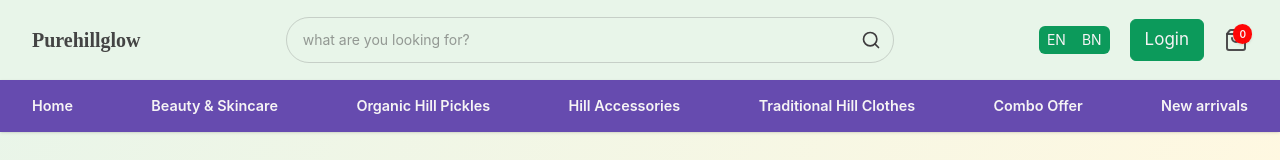
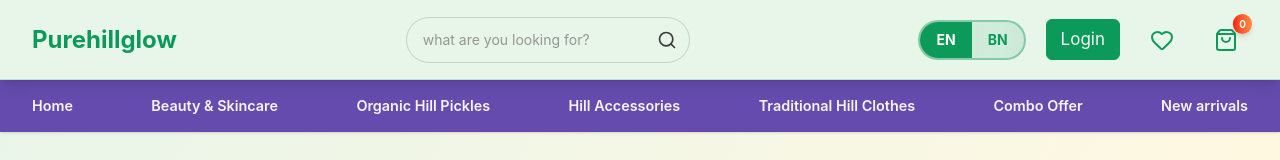
Before and after one commit to kajal-rekha/purehillglow, a Next.js app: page / in a window 1280 px wide. Shown: the top 160 px of the page. Built offline with nearby package versions, Linux system fonts and the light colour scheme; no server answers.

Commit message:
navbar update

```diff
--- a/components/ProductSearchForm.jsx
+++ b/components/ProductSearchForm.jsx
@@ -2,7 +2,7 @@ import { Search } from "lucide-react";
 
 const ProductSearch = () => {
     return (
-        <div className="hidden md:block mx-auto ">
+        <div className="hidden md:block mx-auto">
             <form className="relative border border-dark/20 focus-within:border-primary/50 rounded-full w-full eq">
                 <input
                     type="search"
--- a/components/shared/Navbar/TopNavbar.jsx
+++ b/components/shared/Navbar/TopNavbar.jsx
@@ -1,48 +1,34 @@
-import { ShoppingBag } from "lucide-react";
+import { Heart, ShoppingBag } from "lucide-react";
 import Link from "next/link";
 import ProductSearch from "../../ProductSearchForm";
 import { buttonVariants } from "../../ui/Button";
 
 const Navbar = () => {
     return (
-        <header className="h-20 fixed top-0 left-0 right-0 z-[99] flex items-center shadow-sm bg-background2">
+        <header className="fixed top-0 left-0 right-0 z-[999] bg-green-light shadow-lg border-b border-primary/20 h-14 md:h-20 flex items-center">
             <nav className="flex justify-between items-center wrapper ">
                 <div>
                     <Link
                         href="/"
-                        className=" font-semibold text-xl font-vibes"
+                        className="font-bold text-lg md:text-2xl text-primary hover:text-primary/80 eq"
                     >
                         Purehillglow
-                        {/* <Image
-                        src="https://res.cloudinary.com/dh0ado2ir/image/upload/v1764215598/purehillglow-logo-website_clw2mn.jpg"
-                        alt="pure hill glow logo"
-                        width={200}
-                        height={200}
-                        className="w-20 h-20 rounded-full"
-                    /> */}
                     </Link>
                 </div>
 
-                <div className="w-[50%]">
+                <div className="hidden lg:flex w-full">
                     <ProductSearch />
                 </div>
 
                 <div className="flex items-center gap-5 justify-center">
-                    <div className="flex  rounded-md overflow-hidden justify-between h-7">
-                        <button
-                            className="px-1.5 md:px-2 py-1 text-sm
-                                     bg-primary text-light"
-                        >
+                    <div className="flex rounded-full overflow-hidden border-2 border-primary/40 bg-gradient-to-r from-primary/8 to-primary/12 h-9 sm:h-10">
+                        <button className="px-2.5 sm:px-3 md:px-4 py-1 text-xs sm:text-sm font-bold bg-primary text-white hover:bg-primary/90 transition-all">
                             EN
                         </button>
-                        <button
-                            className="px-1.5 md:px-2 py-1  text-sm
-                                     bg-primary text-light"
-                        >
+                        <button className="px-2.5 sm:px-3 md:px-4 py-1 text-xs sm:text-sm font-bold text-primary hover:bg-primary/10 transition-all">
                             BN
                         </button>
                     </div>
-
                     <Link
                         href="/"
                         className={buttonVariants({
@@ -51,13 +37,21 @@ const Navbar = () => {
                     >
                         Login
                     </Link>
+                    <button className="p-2 md:p-2.5 hover:bg-primary/15 rounded-lg transition-all text-primary hover:scale-110">
+                        <Heart
+                            size={22}
+                            className="md:w-6 md:h-6"
+                            fill="none"
+                        />
+                    </button>
 
-                    <div className="relative cursor-pointer hidden md:block">
-                        <ShoppingBag className="text-dark/90 w-6 h-6" />
-
-                        <span className="absolute -top-1 -right-1 bg-red text-light text-[10px] font-semibold px-1.5 py-0.5 rounded-full shadow">
-                            0
-                        </span>
+                    <div>
+                        <button className="p-2 md:p-2.5 hover:bg-primary/15 rounded-lg transition-all text-primary hover:scale-110 relative">
+                            <ShoppingBag size={22} className="md:w-6 md:h-6" />
+                            <span className="absolute -top-1 -right-1 bg-gradient-to-r from-red to-orange text-white text-[9px] md:text-[10px] font-bold px-1.5 py-0.5 rounded-full shadow-md">
+                                0
+                            </span>
+                        </button>
                     </div>
                 </div>
             </nav>
```
